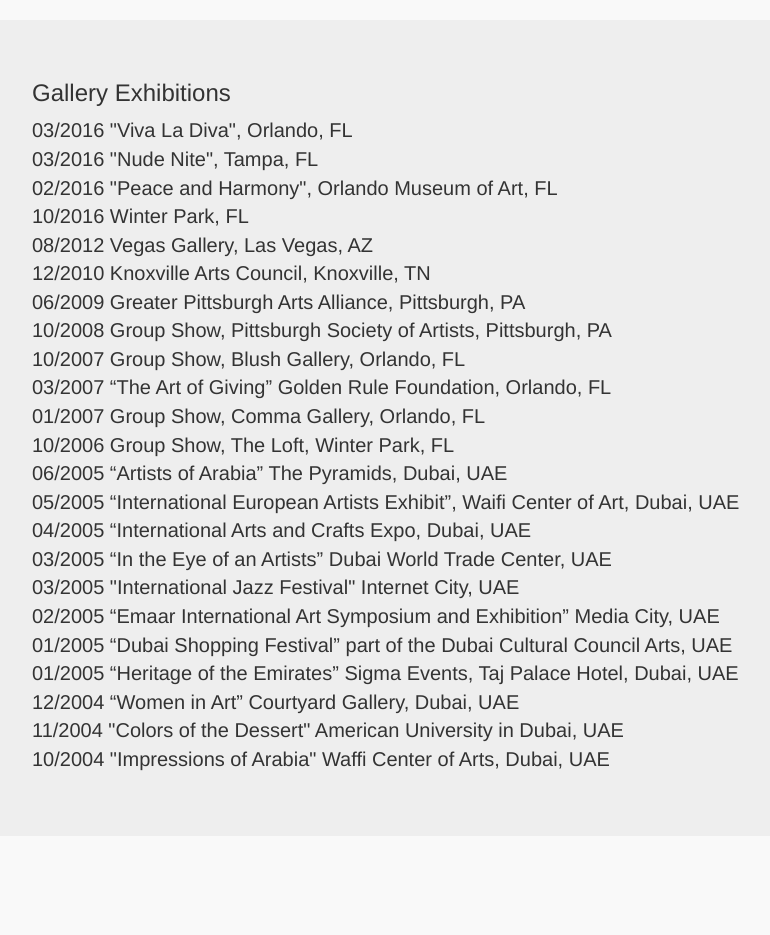
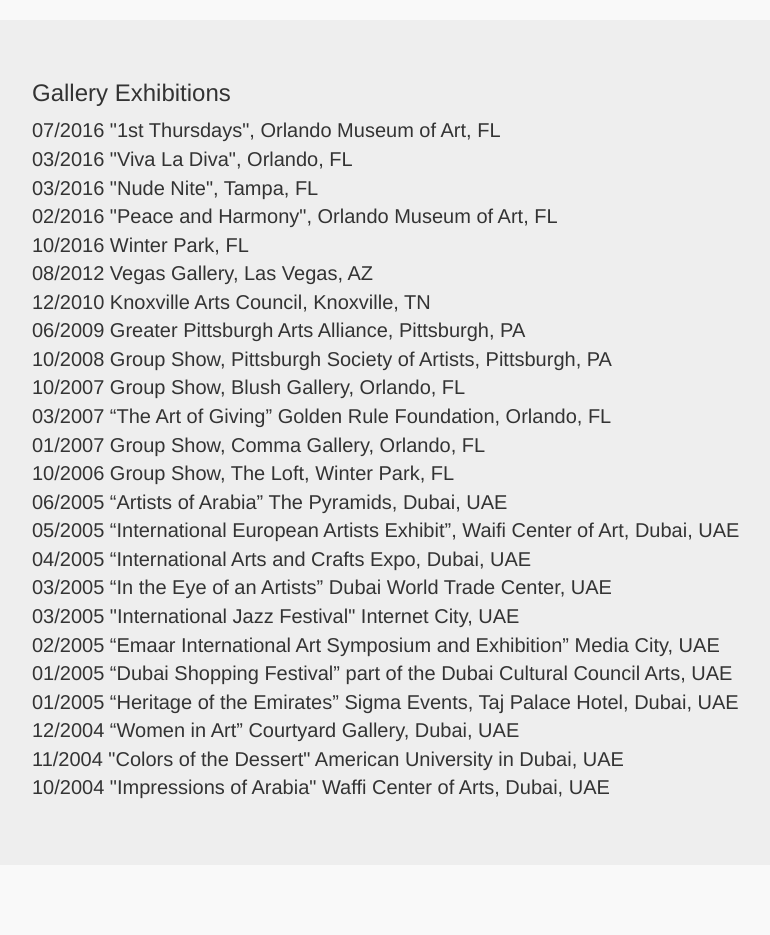
Before and after one commit to agnaite/jurgitadishman, a Jekyll site: the page built from exhibitions.html, in a window 1280 px wide. Shown: the part 470-1405 px from the top of the page, without its empty margins (98-868 px from the left). Built offline with Jekyll 4.4.1, drawn with Linux system fonts in a browser that asks for light colours; nearby versions of some CDN libraries; before the commit the page ends 1376 px from its top, so only the background shows below that.

Commit message:
added 1st Thursdays exhibit and photos

```diff
--- a/exhibitions.html
+++ b/exhibitions.html
@@ -28,6 +28,30 @@
 	  <!-- Wrapper for slides -->
 	  <div class="carousel-inner" role="listbox">
 		<div class="item active">
+	      <img src="img/exhibits/18.jpg" alt="...">
+	    </div>
+
+	    <div class="item">
+			<img src="img/exhibits/22.jpg" alt="...">
+		</div>
+
+		<div class="item">
+			<img src="img/exhibits/21.jpg" alt="...">
+		</div>
+
+		<div class="item">
+			<img src="img/exhibits/20.jpg" alt="...">
+		</div>
+
+		<div class="item">
+			<img src="img/exhibits/19.jpg" alt="...">
+		</div>
+
+		<div class="item">
+			<img src="img/exhibits/24.jpg" alt="...">
+		</div>
+
+		<div class="item">
 			<img src="img/exhibits/10.jpg" alt="...">
 		</div>
 
@@ -109,6 +133,7 @@
 	<div class="about-wrap col-md-12 exhibits jumbotron">
 		<h3>Gallery Exhibitions</h3>
 		<p>
+			07/2016 "1st Thursdays", Orlando Museum of Art, FL<br/>
 			03/2016 "Viva La Diva", Orlando, FL</br>
 			03/2016 "Nude Nite", Tampa, FL<br/>
 			02/2016 "Peace and Harmony", Orlando Museum of Art, FL<br/>
```
Also changed, not shown: 1 other file. Lines whose indentation alone changed are shown as unchanged.
